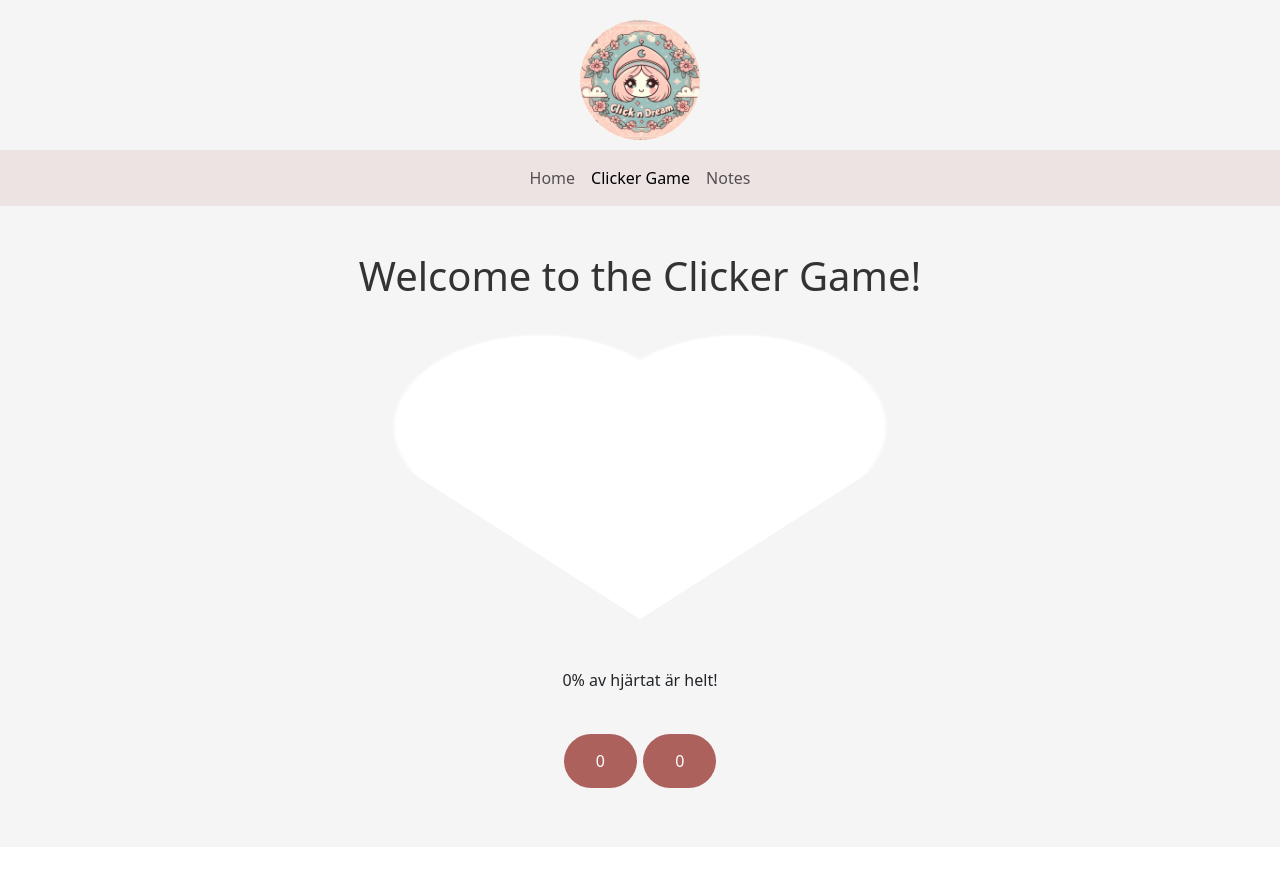
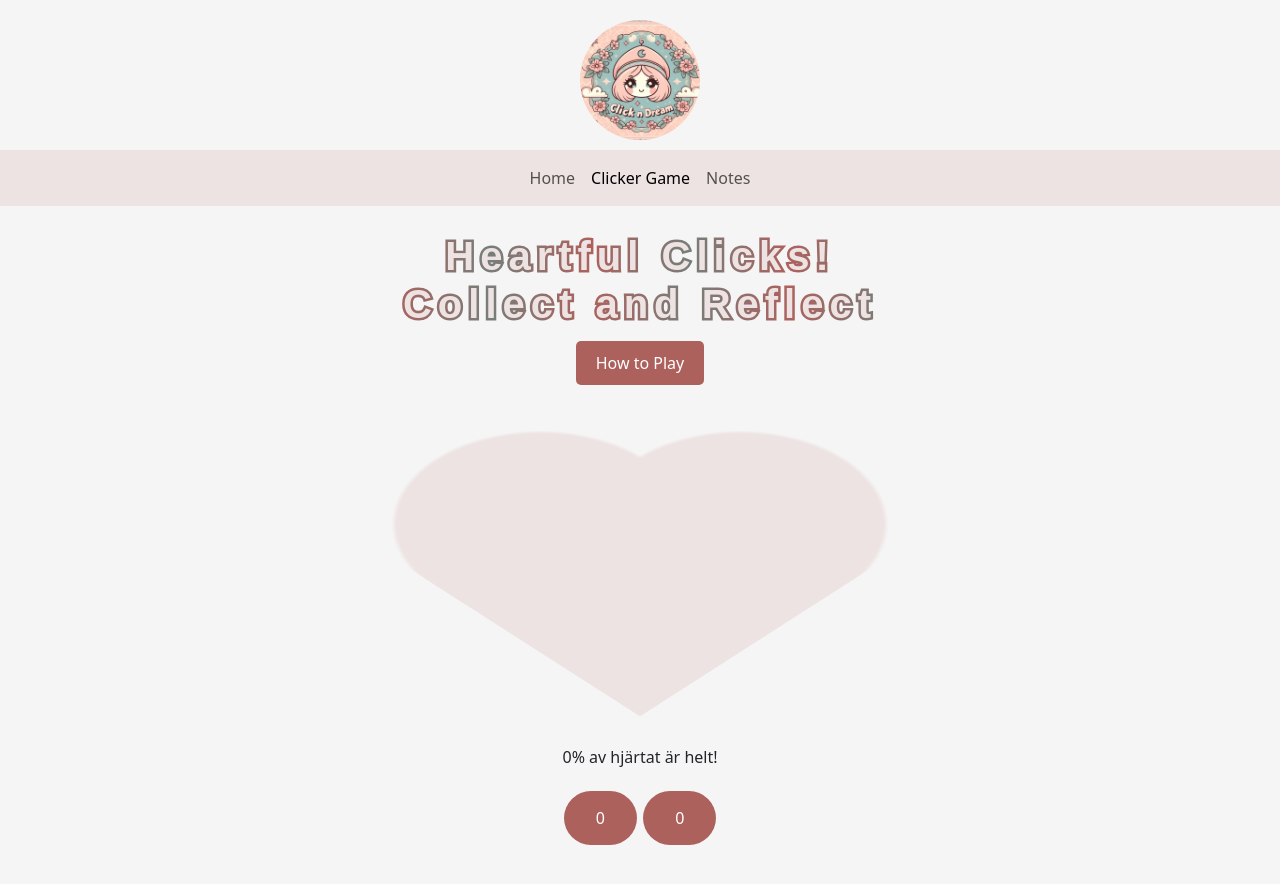
Before and after one commit to Elin-Schmidt/clicker-game, a Vue app: page /clicker-game in a window 1280 px wide. Before the commit the page ends 847 px from the top, so only its background shows below. Built offline with nearby package versions, Linux system fonts and the light colour scheme.

Commit message:
added a "how to play" button

```diff
--- a/src/App.vue
+++ b/src/App.vue
@@ -89,9 +89,7 @@
     list-style: none;
     margin-top: 150px;
   }
-  .container {
-    padding: 20px;
-  }
+
   @media (max-width: 991px) {
     .custom-header {
       display: flex;
--- a/src/components/HeartComponent.vue
+++ b/src/components/HeartComponent.vue
@@ -6,7 +6,7 @@
       class="heart"
       :class="{ pulsate: progress === 100 }"
       :style="{
-        background: `linear-gradient(to top, #ff6b6b ${progress}%, #fff ${progress}%)`
+        background: `linear-gradient(to top, #ff6b6b ${progress}%, #eee3e3 ${progress}%)`
       }"
     >
       <section class="quote-container">
@@ -116,7 +116,7 @@
     display: flex;
     flex-direction: column;
     align-items: center;
-    margin-bottom: 20px;
+    margin-top: 40px;
   }
 
   .heart {
@@ -124,12 +124,11 @@
     height: 40vh;
     max-width: 500px;
     max-height: 400px;
-    background: linear-gradient(to top, #ff6b6b 0%, #fff 0%);
+    background: linear-gradient(to top, #ff6b6b 0%, #eee3e3 0%);
     mask: radial-gradient(at 70% 31%, #000 29%, #0000 30%),
       radial-gradient(at 30% 31%, #000 29%, #0000 30%),
       linear-gradient(#000 0 0) bottom/100% 50% no-repeat;
     clip-path: polygon(-41% 0, 50% 91%, 141% 0);
-    margin: 20px;
     display: flex;
     flex-direction: column;
     align-items: center;
@@ -232,7 +231,7 @@
 
   @media (max-width: 768px) {
     .heart {
-      width: 70vw;
+      width: 50vw;
       height: 30vh;
     }
 
--- a/src/components/NotesComponent.vue
+++ b/src/components/NotesComponent.vue
@@ -3,7 +3,7 @@
 <template>
   <div class="wrapper">
     <div class="top-input">
-      <h1 class="title">My Notes</h1>
+      <h1 class="title">My Thought Collection</h1>
       <textarea
         class="textArea"
         placeholder="Add a note..."
@@ -147,8 +147,30 @@
   }
 
   .title {
-    font-size: 24px;
-    margin-bottom: 10px;
+    color: whitesmoke !important;
+    background-clip: text;
+    background-image: linear-gradient(
+      to right,
+      #ad615d,
+      #767e7a,
+      #ad615d,
+      #767e7a,
+      #ad615d,
+      #767e7a
+    );
+    color: var(--color-background);
+    font-size: var(--font-size);
+    font-weight: var(--font-weight);
+    letter-spacing: var(--letter-spacing);
+    padding: calc(--stroke-width / 2);
+    -webkit-text-stroke-color: transparent;
+    -webkit-text-stroke-width: var(--stroke-width);
+    margin-bottom: 25px;
+    font-family: Poppins, sans-serif;
+    --stroke-width: calc(2em / 16);
+    --font-size: 4.8vmin;
+    --font-weight: 700;
+    --letter-spacing: calc(1.2em / 8);
   }
 
   .textArea {
--- a/src/views/ClickerGame.vue
+++ b/src/views/ClickerGame.vue
@@ -1,8 +1,32 @@
 <!-- Options API -->
 
 <template>
-  <header><h1>Welcome to the Clicker Game!</h1></header>
+  <header>
+    <h1>
+      Heartful Clicks!<br />
+      Collect and Reflect
+    </h1>
+  </header>
   <main>
+    <button class="tooltip-button" @click="toggleTooltip" ref="howToPlay">
+      How to Play
+    </button>
+    <div
+      class="tooltip"
+      ref="tooltip"
+      :class="{ 'tooltip-visible': isTooltipVisible }"
+    >
+      <p>
+        <strong>Click the Buttons</strong> – There are two buttons at the bottom
+        of the screen. Clicking them will gradually fill up the heart. Each
+        button contributes to the heart's progress. Once the heart is filled, a
+        quote will appear inside it.
+      </p>
+      <p>
+        Click on the quote to save it as a note in your notebook. Your notebook
+        can be accessed from another link on the page.
+      </p>
+    </div>
     <section>
       <Heart :progress="totalProgress" />
     </section>
@@ -62,7 +86,10 @@
 
         // Max count for each button
         firstMaxCount: 50,
-        secondMaxCount: 100
+        secondMaxCount: 100,
+
+        // Tooltip visibility
+        isTooltipVisible: false
       }
     },
 
@@ -95,9 +122,31 @@
       resetProgress() {
         const heartStore = useHeartStore()
         heartStore.resetProgress()
+      },
+      toggleTooltip(event) {
+        console.log('toggleTooltip called')
+        event.stopPropagation() // Prevent the click event from propagating to the document
+        this.isTooltipVisible = !this.isTooltipVisible
+        if (this.isTooltipVisible) {
+          document.addEventListener('click', this.hideTooltip)
+        } else {
+          document.removeEventListener('click', this.hideTooltip)
+        }
+      },
+      hideTooltip(event) {
+        console.log('hideTooltip called')
+        const button = this.$refs.howToPlay
+        const tooltip = this.$refs.tooltip
+        if (
+          tooltip &&
+          !tooltip.contains(event.target) &&
+          event.target !== button
+        ) {
+          this.isTooltipVisible = false
+          document.removeEventListener('click', this.hideTooltip)
+        }
       }
     },
-
     mounted() {
       const savedFirstButtonNumber = localStorage.getItem('firstButtonNumber')
       const savedSecondButtonNumber = localStorage.getItem('secondButtonNumber')
@@ -126,13 +175,77 @@
 
 <style scoped>
   h1 {
-    color: #333;
+    color: #eee3e3 !important;
+    background-clip: text;
+    background-image: linear-gradient(
+      to right,
+      #ad615d,
+      #767e7a,
+      #ad615d,
+      #767e7a,
+      #ad615d,
+      #767e7a
+    );
+    color: var(--color-background);
+    font-size: var(--font-size);
+    font-weight: var(--font-weight);
+    letter-spacing: var(--letter-spacing);
+    padding: calc(--stroke-width / 2);
+    -webkit-text-stroke-color: transparent;
+    -webkit-text-stroke-width: var(--stroke-width);
+    margin-bottom: 13px;
+    font-family: Poppins, sans-serif;
+    --stroke-width: calc(2em / 16);
+    --font-size: 5vmin;
+    --font-weight: 700;
+    --letter-spacing: calc(1.2em / 8);
   }
   main {
     display: flex;
     flex-direction: column;
+    position: relative;
   }
   #clicker-button {
     align-self: center;
   }
+
+  .tooltip-button {
+    padding: 10px 20px;
+    background-color: #ad615d;
+    color: white;
+    border: none;
+    cursor: pointer;
+    font-size: 16px;
+    border-radius: 5px;
+    max-width: 300px;
+    align-self: center;
+  }
+  .tooltip {
+    max-width: 300px;
+    text-align: left;
+    z-index: 1000; /* Ensure the tooltip is above other elements */
+    overflow: hidden;
+    height: 0;
+    opacity: 0;
+    transition: height 0.3s ease, opacity 0.3s ease;
+    align-self: center;
+  }
+  .tooltip-visible {
+    height: auto;
+    opacity: 1;
+    padding: 15px;
+    border-radius: 10px;
+    box-shadow: 0 4px 8px rgba(0, 0, 0, 0.2);
+    background: white;
+    color: black;
+  }
+  .tooltip::after {
+    content: '';
+    position: absolute;
+    top: -10px;
+    left: 20px;
+    border-width: 10px;
+    border-style: solid;
+    border-color: transparent transparent white transparent;
+  }
 </style>
```
